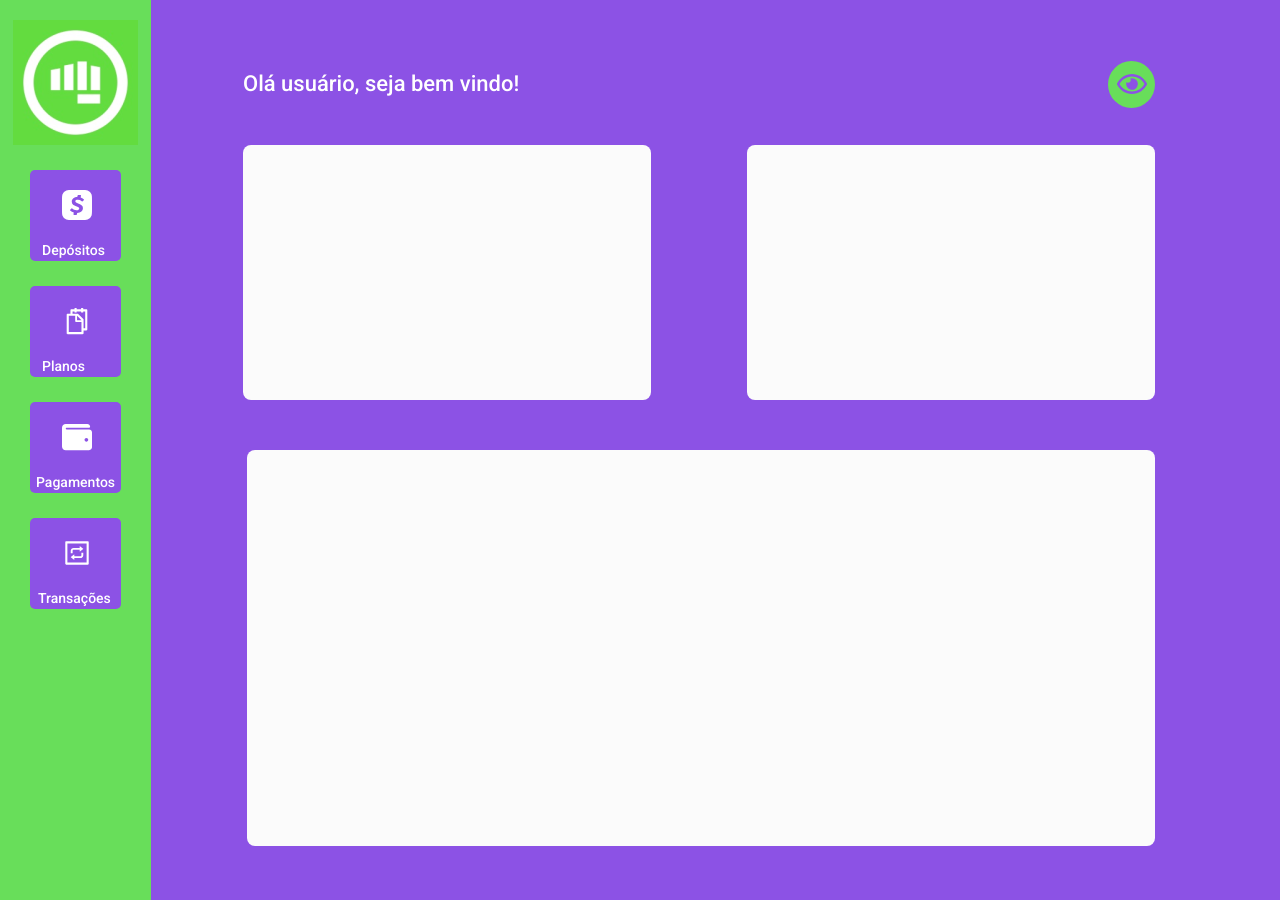
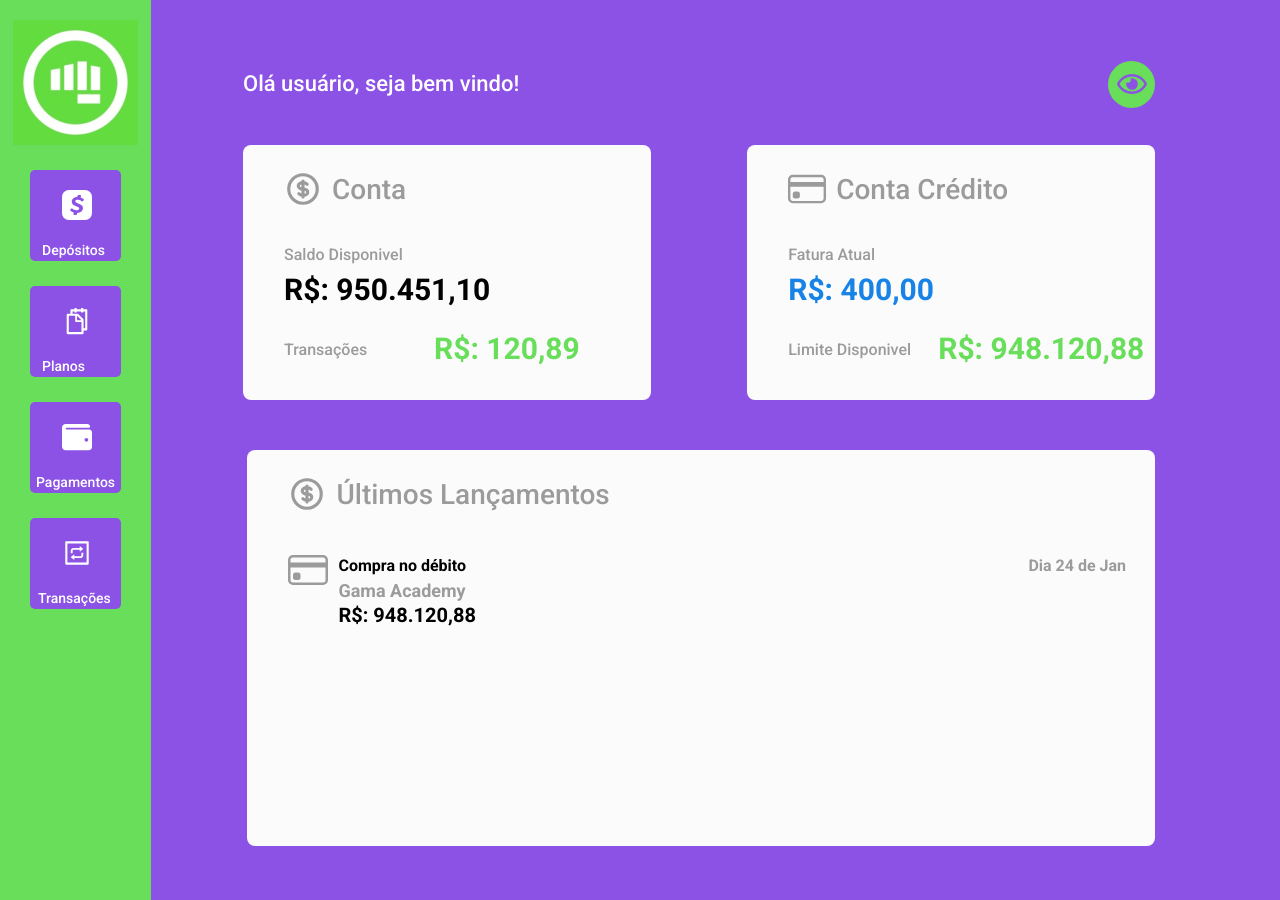
Before and after one commit to filipemelo2002/gama-bank, a React (Create React App) app: page /dashboard in a window 1280 px wide. Built offline with nearby package versions, Linux system fonts and the light colour scheme; sample sign-in values are in the browser's storage.

Commit message:
GAMABANK-09 - Criar elementos dos cards
Desenvolver os elementos dentro dos cards

```diff
--- a/src/pages/dashBoard/index.tsx
+++ b/src/pages/dashBoard/index.tsx
@@ -1,9 +1,11 @@
 import React from 'react';
-import { Dashboard, Option, Card } from './style';
+import { Dashboard, Option, Card, CardTitle, CardContent } from './style';
 import Logo from '../../img/logoDash.png';
 import { SiCashapp } from 'react-icons/si';
 import { AiOutlineInteraction, AiOutlineSnippets } from 'react-icons/ai';
 import { FaWallet, FaRegEye } from 'react-icons/fa';
+import { HiOutlineCurrencyDollar } from 'react-icons/hi';
+import { BsCreditCard } from 'react-icons/bs';
 
 const DashBoard: React.FC = () => {
   return (
@@ -34,9 +36,40 @@ const DashBoard: React.FC = () => {
         <div className="exibicao">
           <FaRegEye className="icon-eye" />
         </div>
-        <Card className="conta" />
-        <Card className="credito" />
-        <Card className="lançamentos" />
+        <Card className="conta">
+          <CardTitle>
+            <HiOutlineCurrencyDollar /> <p>Conta</p>
+          </CardTitle>
+          <CardContent>
+            Saldo Disponivel
+            <div className="saldo">R$:&nbsp;950.451,10</div>
+            <div className="titulo">Transações</div>
+            <div className="transacoes">R$:&nbsp;120,89</div>
+          </CardContent>
+        </Card>
+        <Card className="credito">
+          <CardTitle>
+            <BsCreditCard /> <p>Conta&nbsp;Crédito</p>
+          </CardTitle>
+          <CardContent>
+            Fatura Atual
+            <div className="saldo saldo-credito">R$:&nbsp;400,00</div>
+            <div className="titulo">Limite&nbsp;Disponivel</div>
+            <div className="transacoes">R$:&nbsp;948.120,88</div>
+          </CardContent>
+        </Card>
+        <Card className="lançamentos">
+          <CardTitle>
+            <HiOutlineCurrencyDollar /> <p>Últimos Lançamentos</p>
+          </CardTitle>
+          <CardContent>
+            <BsCreditCard className="icon-compras" />
+            <div className="compras">Compra no débito</div>
+            <div className="compras data-compras">Dia 24 de Jan</div>
+            <div className="compras tipo-compra">Gama Academy</div>
+            <div className="compras valor-compra">R$:&nbsp;948.120,88</div>
+          </CardContent>
+        </Card>
       </Dashboard>
     </>
   );
--- a/src/pages/dashBoard/style.ts
+++ b/src/pages/dashBoard/style.ts
@@ -150,3 +150,124 @@ export const Card = styled.div`
   background: #fbfbfb;
   border-radius: 8px;
 `;
+
+export const CardTitle = styled.div`
+  position: absolute;
+  margin-top: 25px;
+  margin-left: 41px;
+  font-family: Roboto;
+  font-size: 38px;
+  line-height: 25px;
+
+  display: flex;
+  align-items: center;
+  text-align: center;
+
+  color: #9b9b9b;
+
+  p {
+    margin-right: 260px;
+    margin-left: 10px;
+    font-size: 28px;
+  }
+`;
+
+export const CardContent = styled.div`
+  position: absolute;
+  margin-left: 41px;
+  margin-top: 100px;
+
+  font-family: Roboto;
+  font-size: 16px;
+
+  display: flex;
+  align-items: center;
+  text-align: center;
+
+  color: #9b9b9b;
+
+  .saldo {
+    position: absolute;
+    margin-top: 70px;
+
+    font-family: Roboto;
+    font-style: normal;
+    font-weight: bold;
+    font-size: 30px;
+    line-height: 35px;
+    display: flex;
+    align-items: center;
+    color: #010101;
+  }
+
+  .saldo-credito {
+    color: #1783e7;
+  }
+
+  .titulo {
+    position: absolute;
+    margin-top: 189px;
+  }
+
+  .transacoes {
+    position: absolute;
+    margin-top: 187px;
+    margin-left: 150px;
+
+    font-family: Roboto;
+    font-style: normal;
+    font-weight: bold;
+    font-size: 30px;
+    line-height: 35px;
+    display: flex;
+    align-items: center;
+    text-align: right;
+
+    color: #68de5a;
+  }
+
+  .compras {
+    position: absolute;
+    width: 128px;
+    height: 19px;
+    margin-top: 30px;
+    margin-left: 50px;
+
+    font-family: Roboto;
+    font-style: normal;
+    font-weight: bold;
+    font-size: 16px;
+    line-height: 19px;
+
+    display: flex;
+    align-items: center;
+    text-align: center;
+    color: #010101;
+  }
+
+  .data-compras {
+    margin-left: 740px;
+    color: #9b9b9b;
+  }
+
+  .tipo-compra {
+    color: #9b9b9b;
+    margin-top: 80px;
+    font-size: 18px;
+  }
+
+  .valor-compra {
+    color: #010101;
+    margin-top: 130px;
+    font-size: 20px;
+  }
+
+  .icon-compras {
+    position: absolute;
+    left: 0%;
+    right: 0%;
+    top: 0.05%;
+    bottom: 0.05%;
+    font-size: 40px;
+  }
+`;
```
